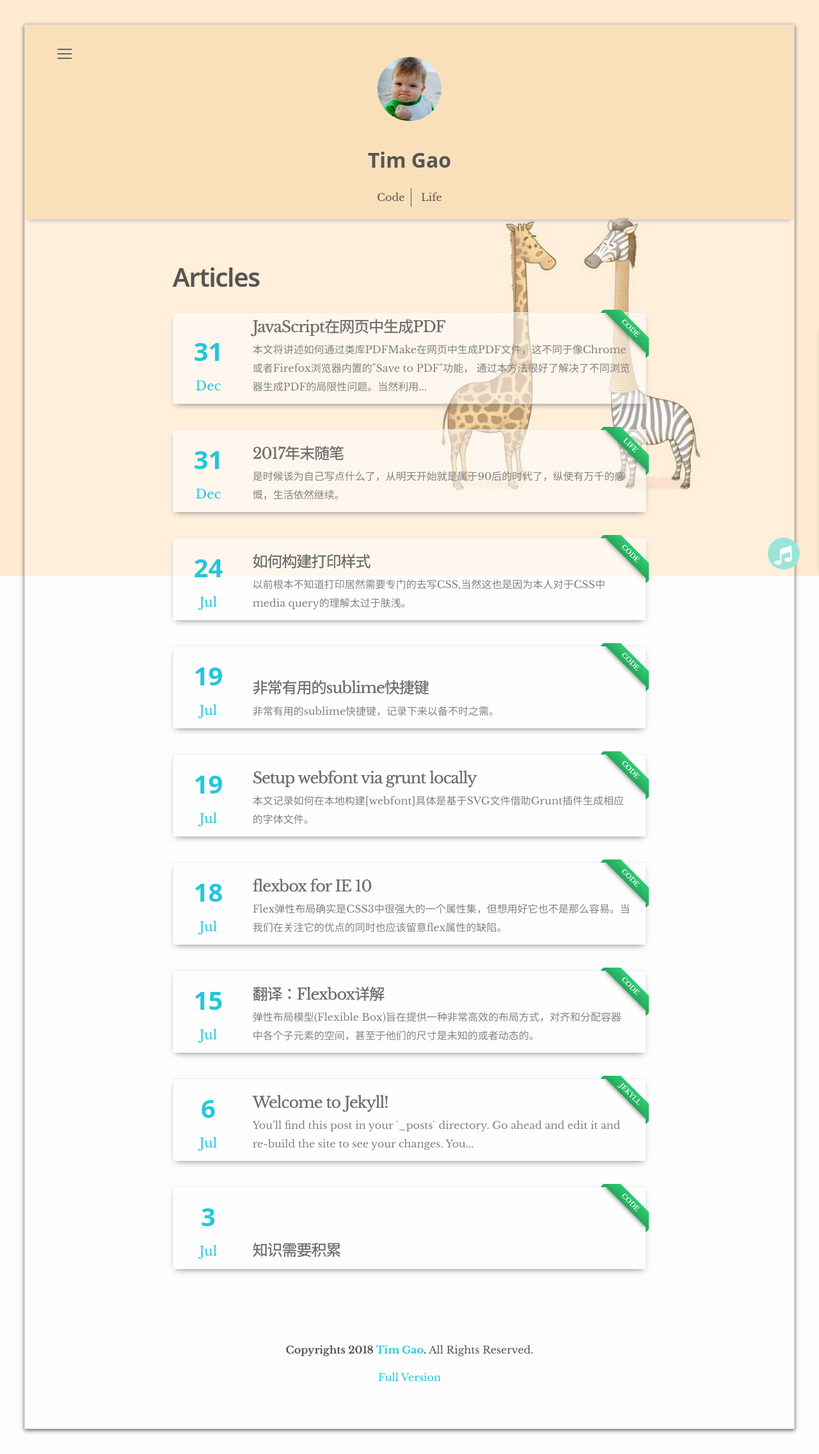
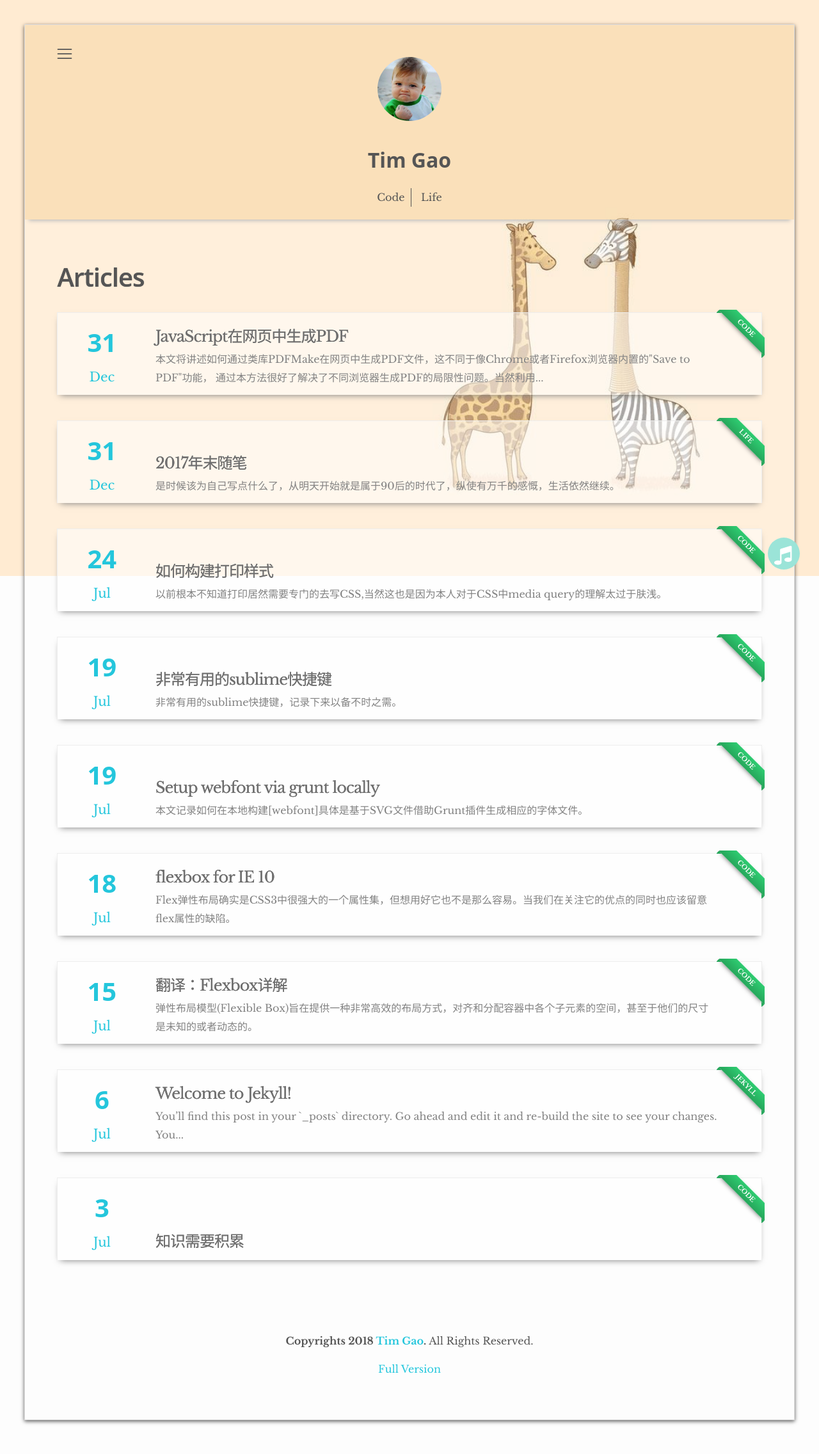
Before and after one commit to tim-gao/Blogs, a Jekyll site: the page built from index.html, in a window 1280 px wide. Shown: the whole page at 64% size. Built offline with Jekyll 4.4.1, drawn with Linux system fonts in a browser that asks for light colours.

Commit message:
style update

```diff
--- a/Gemfile
+++ b/Gemfile
@@ -1,4 +1,4 @@
-source "https://rubygems.org"
+source "http://rubygems.org"
 
 # Hello! This is where you manage which Jekyll version is used to run.
 # When you want to use a different version, change it below, save the
--- a/_sass/_base.scss
+++ b/_sass/_base.scss
@@ -27,6 +27,7 @@ body {
     text-rendering: optimizeLegibility;
     padding: 3%;
     max-width: 1440px;
+    margin: 0 auto;
 
         @media only screen and (max-width: 1100px) {
           padding: 3% 5% 5% 5%;
@@ -180,8 +181,8 @@ pre {
  }
 
 .wrapper .home{
-    max-width: -webkit-calc(#{$content-width} - (#{$spacing-unit} * 2));
-    max-width:         calc(#{$content-width} - (#{$spacing-unit} * 2));
+    // max-width: -webkit-calc(#{$content-width} - (#{$spacing-unit} * 2));
+    // max-width:         calc(#{$content-width} - (#{$spacing-unit} * 2));
     margin-right: auto;
     margin-left: auto;
     padding-right: $spacing-unit;
--- a/_sass/_layout.scss
+++ b/_sass/_layout.scss
@@ -293,7 +293,7 @@ pre[ref="SCSS"] {
     right: 0;
     bottom: 5px;
     opacity: 0.9;
-    margin-right: -470px;
+    margin-right: -100vw;
     border-radius: 5px 5px 0 0;
     box-shadow: 0 0 15px #333;
     -webkit-transition: margin-right 0.5s cubic-bezier(0.77, 0, 0.175, 1);
--- a/_sass/_responsive.scss
+++ b/_sass/_responsive.scss
@@ -1,7 +1,7 @@
 /**Mobile styles**/
 @media (max-width:767px) {
     #wrapper-music {
-        max-width: 100%;
+        max-width: 100vw;
         width: 100%;
 
         .audiojs {
```
Also changed, not shown: Gemfile.lock.
